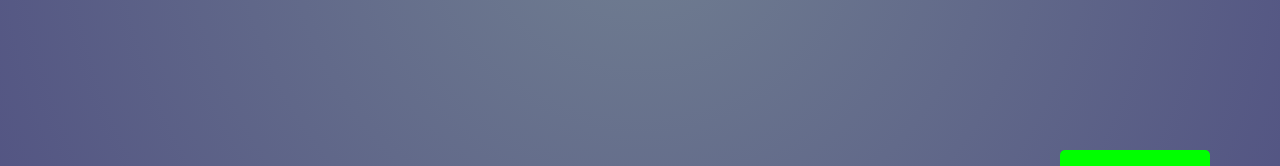
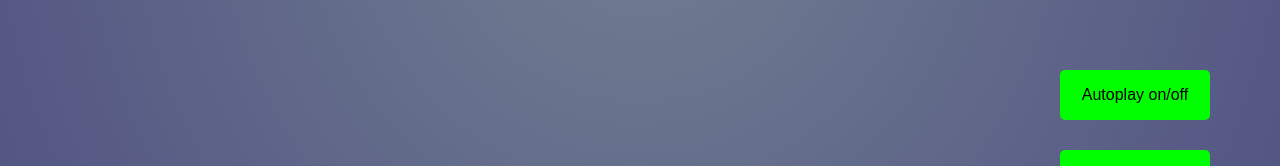
Before and after one commit to Akrosom21/react-game, a React (Create React App) app: page / in a window 1280 px wide. Shown: the part 500-666 px from the top of the page. Built offline with nearby package versions, Linux system fonts and the light colour scheme; no server answers.

Commit message:
feat: implement autoplay

```diff
--- a/src/Components/Board/Board.js
+++ b/src/Components/Board/Board.js
@@ -18,6 +18,7 @@ export const Board = (props) => {
     const [step, setStep] = useState(0)
     const [speed, setSpeed] = useState(0)
     const [play] = useSound(end, {soundEnabled: props.soundEnabled})
+    const [isAuto, setIsAuto] = useState(true)
     if (!localStorage.getItem('speed')) {
         localStorage.setItem('speed', String(3000))
         setSpeed(3000)
@@ -107,6 +108,35 @@ export const Board = (props) => {
             play()
         }, +localSpeed)
     }
+    const autoplay = () => {
+        setTimeout(() => {
+            let random = Math.floor(Math.random() * 3) + 1
+            let autoItem = random === 1 ? 'rock' :
+                random === 2 ? 'paper' :
+                    random === 3 ? 'scissors' :
+                        random === 4 ? 'spock' : ''
+            path.push('/play')
+            itemSelected(autoItem)
+        }, 1000)
+        setTimeout(() => {
+            path.push('/')
+            setAutoPickedItem(null)
+            setScoreText('')
+            setIsLoading(true)
+        }, 4000)
+    }
+    const onAuto = () => {
+        if (isAuto) {
+            autoplay()
+            setInterval(autoplay, 5000)
+            setIsAuto(false)
+        }
+        else {
+            path.push('/')
+            window.location.reload()
+        }
+
+    }
     const onItemPressed = (e) => {
         if (e.key === 'ArrowLeft') {
             path.push('/play')
@@ -143,7 +173,7 @@ export const Board = (props) => {
         path.push('/')
     }
     const onFastMode = () => {
-        if(localSpeed == 3000) {
+        if (localSpeed == 3000) {
             setSpeed(1000)
             localStorage.setItem('speed', String(1000))
 
@@ -158,7 +188,8 @@ export const Board = (props) => {
                 <Score theme={props.theme} score={localScore}/>
                 <div className={styles.board__scoreHistory}>
                     <ScoreHistory scoreText={scoreText} score={localScore} step={step} theme={props.theme}/>
-                    <a href='/' style={props.theme.tableText} onClick={onScoreReset} className={styles.board__new}>New game</a>
+                    <a href='/' style={props.theme.tableText} onClick={onScoreReset} className={styles.board__new}>New
+                        game</a>
                 </div>
                 <Route exact path='/' render={() => <GameField itemSelected={itemSelected}/>}/>
                 <Route path="/play" render={() => <Gameplay playerItem={playerItem}
@@ -169,7 +200,8 @@ export const Board = (props) => {
                                                             toGameField={toGameField}
                                                             soundEnabled={props.soundEnabled}/>}/>
             </div>
-                <button onClick={onFastMode} className={styles.board__speed}>Switch {speedText} Mode</button>
+            <button onClick={onFastMode} className={styles.board__speed}>Switch {speedText} Mode</button>
+            <button onClick={onAuto} className={styles.board__auto}>Autoplay on/off</button>
         </>
     )
 }
--- a/src/Components/Board/Board.module.css
+++ b/src/Components/Board/Board.module.css
@@ -45,3 +45,24 @@
 .board__speed:hover {
     transform: scale(1.1);
 }
+
+.board__auto {
+    display: block;
+    width: 150px;
+    height: 50px;
+    position: absolute;
+    right: 70px;
+    bottom: 180px;
+    font-size: 16px;
+    font-weight: 500;
+    border-radius: 5px;
+    background-color: #0f0;
+    transition: all .2s linear;
+    border: 0;
+    cursor: pointer;
+    outline: none;
+}
+
+.board__auto:hover {
+    transform: scale(1.1);
+}
```
